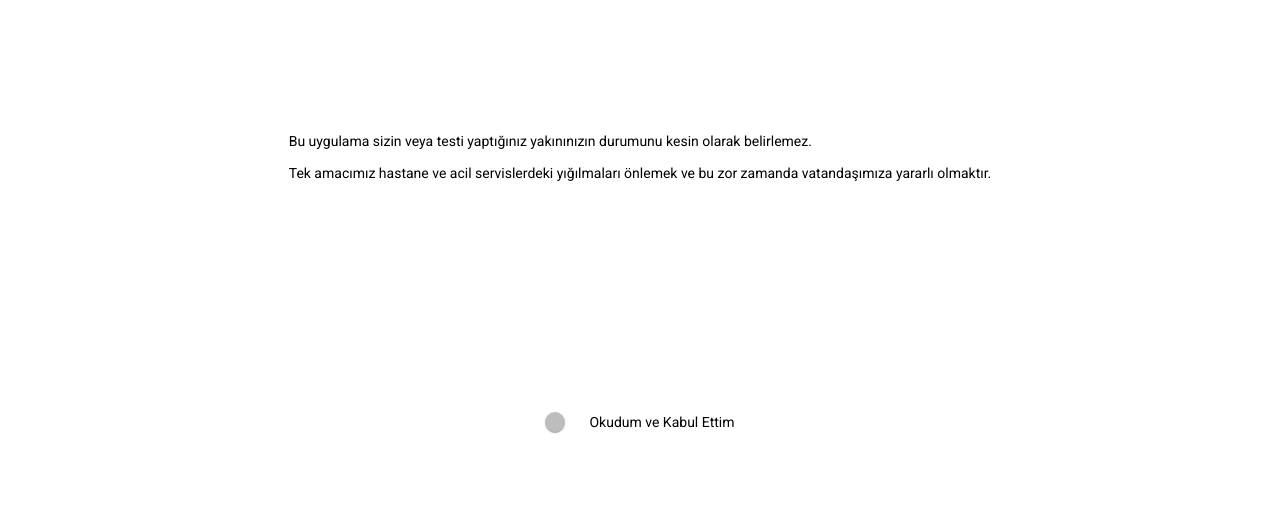
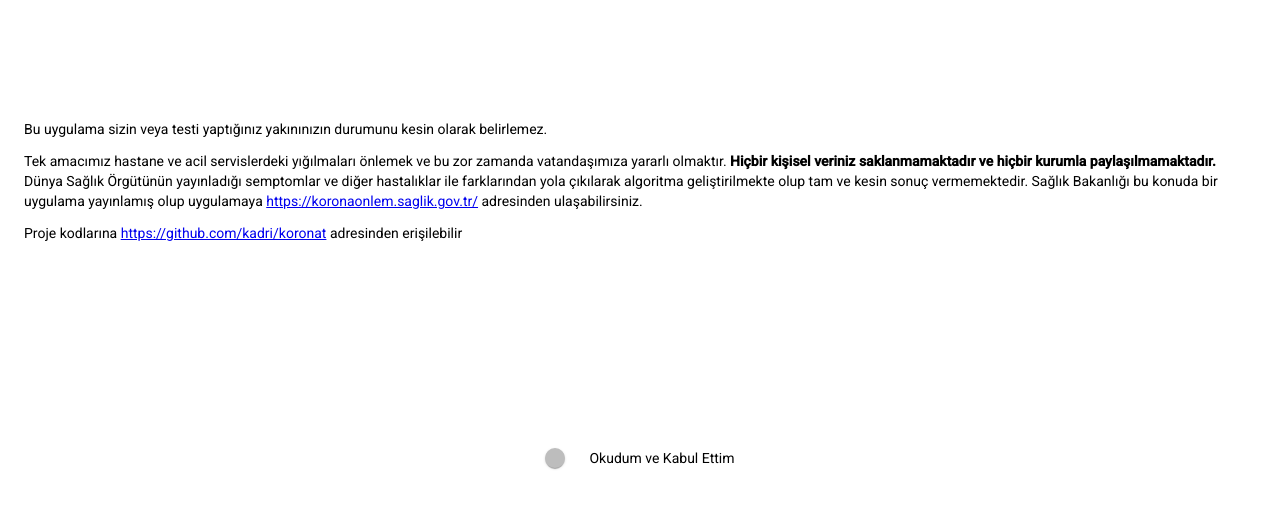
Before and after one commit to kadri/koronat, an Angular app: page / in a window 1280 px wide. Shown: the top 508 px of the page. Built offline with nearby package versions, Linux system fonts and the light colour scheme.

Commit message:
İlk sayfa mesajı değişti

```diff
--- a/src/app/app.component.html
+++ b/src/app/app.component.html
@@ -2,7 +2,11 @@
     <div>
         <p>Bu uygulama sizin veya testi yaptığınız yakınınızın durumunu kesin olarak belirlemez. </p>
         <p>Tek amacımız hastane ve acil servislerdeki yığılmaları önlemek ve bu zor zamanda vatandaşımıza yararlı
-            olmaktır.</p>
+            olmaktır. <b>Hiçbir kişisel veriniz saklanmamaktadır ve hiçbir kurumla paylaşılmamaktadır.</b>
+            Dünya Sağlık Örgütünün yayınladığı semptomlar ve diğer hastalıklar ile farklarından yola çıkılarak
+            algoritma geliştirilmekte olup tam ve kesin sonuç vermemektedir. Sağlık Bakanlığı bu konuda bir uygulama yayınlamış olup
+            uygulamaya <a href="https://koronaonlem.saglik.gov.tr/">https://koronaonlem.saglik.gov.tr/</a> adresinden ulaşabilirsiniz.</p>
+            <p>Proje kodlarına <a href="https://github.com/kadri/koronat">https://github.com/kadri/koronat</a> adresinden erişilebilir</p>
     </div>
     <div>
         <mat-slide-toggle color="primary" [(ngModel)]="okudumOnayi">
```
